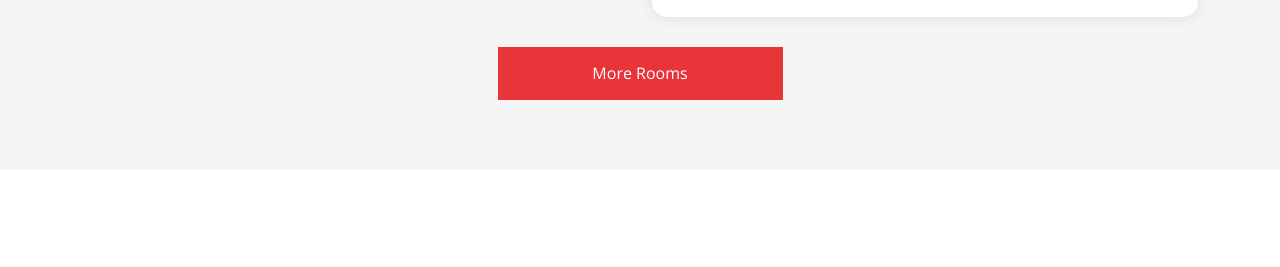
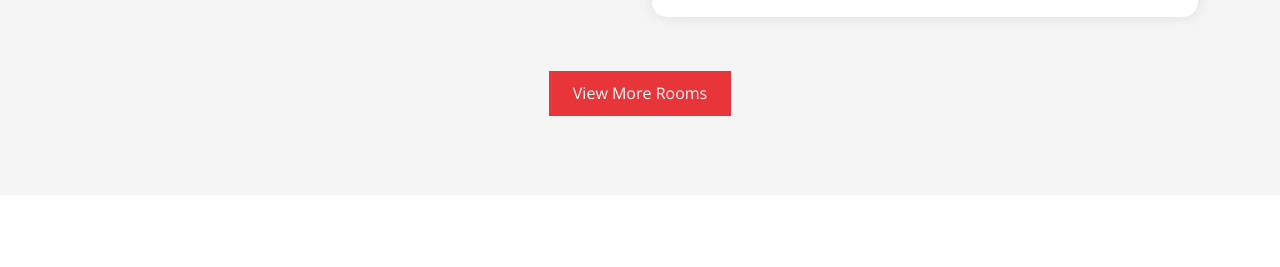
Before and after one commit to timenyin/Tiano-Hotel, a plain HTML site: page index.html in a window 1280 px wide. Shown: the part 3899-4166 px from the top of the page. Drawn offline with nearby package versions, Linux system fonts and the light colour scheme.

Commit message:
button update

```diff
--- a/index.html
+++ b/index.html
@@ -690,11 +690,14 @@
                 </div>
             </div>
 
-            <!-- View More -->
-            <a href="room.html" class="default-btn btn-bg-three w-25 mx-auto">
-                More Rooms
-            </a>
 
+        <!-- View More -->
+            <div class="text-center mt-4">
+                <a href="room.html"
+                   class="default-btn btn-bg-three px-4 py-2 d-inline-block">
+                   View More Rooms
+                </a>
+            </div>
         </div>
     </div>
 </div>
```
